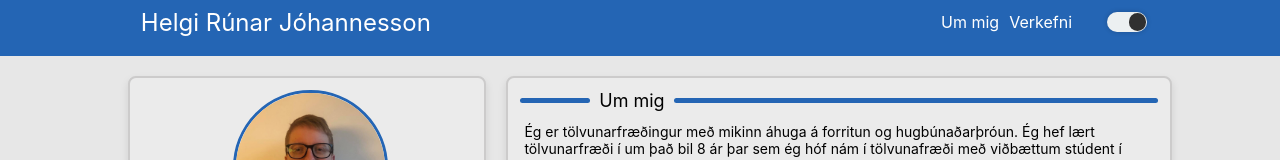
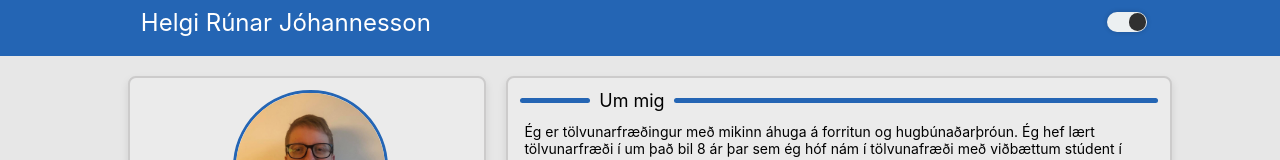
Before and after one commit to Helgirunar/cv, a React (Create React App) app: page / in a window 1280 px wide. Shown: the top 160 px of the page. Built offline with nearby package versions, Linux system fonts and the light colour scheme.

Commit message:
Removed Um Mig og Verkefni links as they are not ready.

```diff
--- a/src/pages/header.jsx
+++ b/src/pages/header.jsx
@@ -34,10 +34,10 @@ const Header = ({darkMode, toggleDarkMode}) => {
 		<div id="header" className="headerHeight" style={{backgroundColor: '#2465B4', width: '100%', height: '7vh', zIndex: -1}}>
 			<div className="centerContainer headerHeight" style={{margin: 'auto', display: 'flex', position: 'relative', zIndex: 9, backgroundColor: '#2465B4'}}>
 				<div className="text-2xl" style={{color:'white', marginTop: 'auto', marginBottom: 'auto', marginLeft: '1vw', userSelect: 'none'}}>Helgi Rúnar Jóhannesson</div>
-					<div style={{color:'white', transition: 'ease-out 0.15s', marginLeft: 'auto', marginRight: '80px', marginTop: 'auto', marginBottom: 'auto',}}>
+					{/* <div style={{color:'white', transition: 'ease-out 0.15s', marginLeft: 'auto', marginRight: '80px', marginTop: 'auto', marginBottom: 'auto',}}>
 						<Link to="/" style={{color: "white", textDecoration: "none", marginRight: '10px'}}>Um mig</Link>
 						<Link to="/projects" style={{color: "white", textDecoration: "none"}}>Verkefni</Link>
-					</div>
+					</div> */}
 				<div style={{display: isMobile ? 'none' : 'block'}}>
 					<div style={{position: 'absolute', right: '5px', display: 'flex', flexFlow: 'column', height:'100%'}}>
 						<div onClick={toggleDarkMode} style={{height: '20px', width: '40px', borderRadius: '30px', display: 'flex', alignItems: 'center', justifyContent: 'center', position: 'relative', margin: 'auto', backgroundColor: darkMode ? '#2c3e50' : '#ecf0f1', cursor: 'pointer', boxShadow: '0px 0px 5px rgba(0, 0, 0, 0.2)'}}>
```
Also changed, not shown: 1 other file (tests, documents, lock files or other folders).
